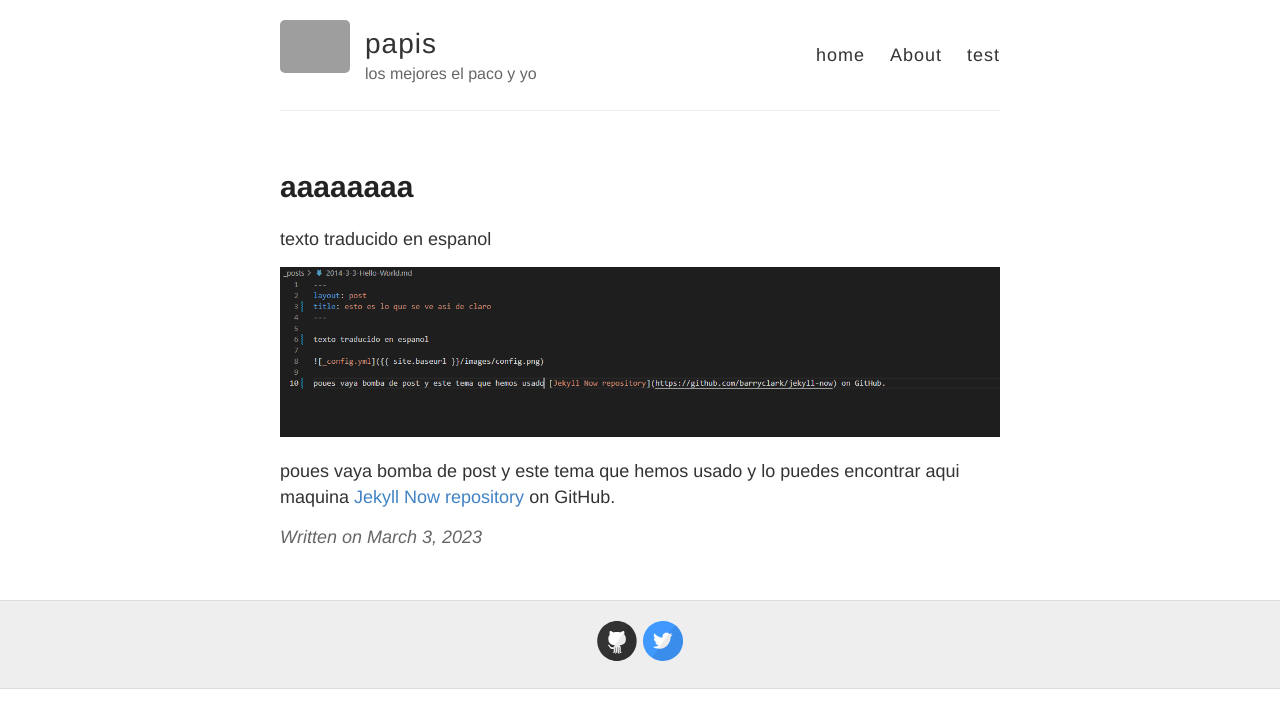
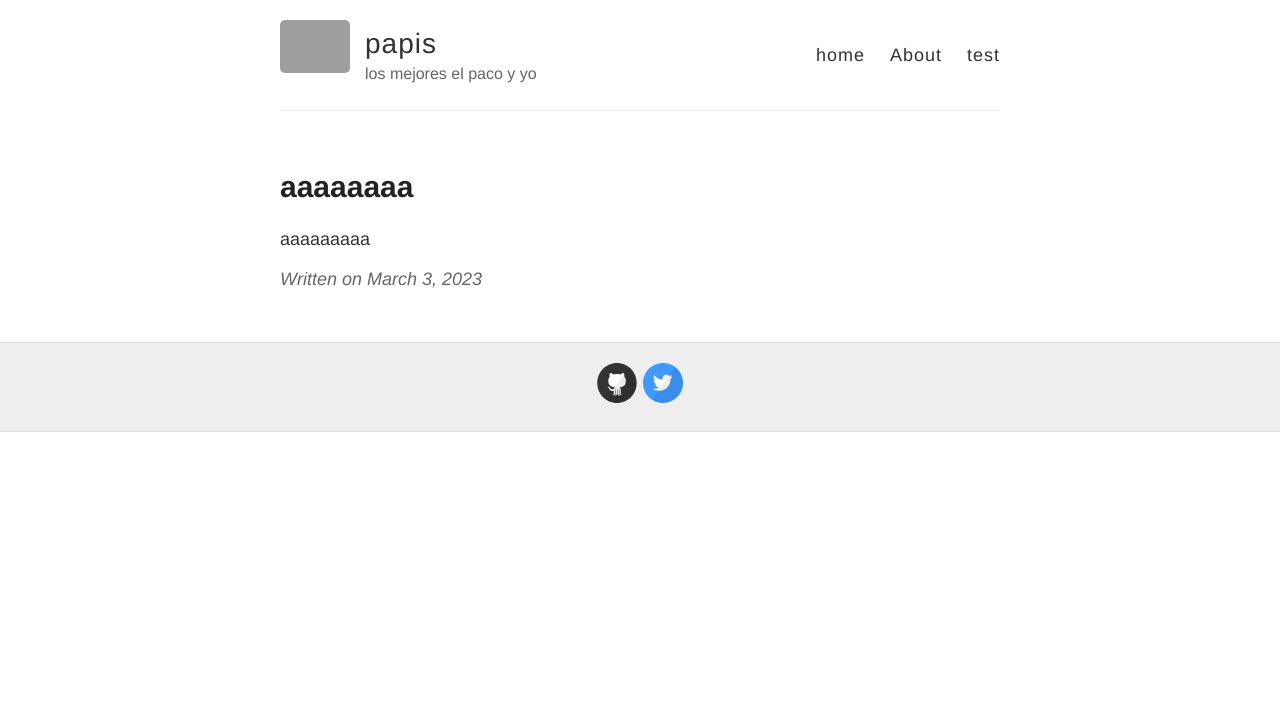
Before and after one commit to Aangeelll/Aangeelll.github.io, a Jekyll site: the page built from _posts/2023-3-3-TEST.md, in a window 1280 px wide. Shown: the top 728 px of the page. Built offline with Jekyll 4.4.1, drawn with Linux system fonts in a browser that asks for light colours; grey boxes are pictures that could not be loaded.

Commit message:
Update 2023-3-3-TEST.md

```diff
--- a/_posts/2023-3-3-TEST.md
+++ b/_posts/2023-3-3-TEST.md
@@ -2,9 +2,4 @@
 layout: post
 title: aaaaaaaa
 ---
-
-texto traducido en espanol
-
-![_config.yml]({{ site.baseurl }}/images/config.png)
-
-poues vaya bomba de post y este tema que hemos usado y lo puedes encontrar aqui maquina [Jekyll Now repository](https://github.com/barryclark/jekyll-now) on GitHub.
+aaaaaaaaa
```
